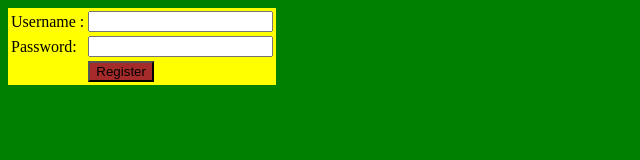
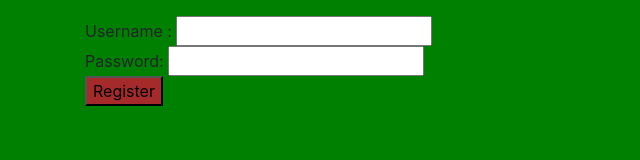
Before and after one commit to aneeshvv/ICTA-full-stack-Calicut, a website: page html_css/index.html in a window 1280 px wide. Shown: the whole page, without its empty margins (0-640 px from the left). Drawn offline with nearby package versions, Linux system fonts and the light colour scheme.

Commit message:
bootstrap completed

```diff
--- a/html_css/index.html
+++ b/html_css/index.html
@@ -1,15 +1,21 @@
 <!DOCTYPE html>
 <html lang="en">
 <head>
+
     <meta charset="UTF-8">
     <meta name="viewport" content="width=device-width, initial-scale=1.0">
     <meta http-equiv="X-UA-Compatible" content="ie=edge">
     <title>Document</title>
+    <link rel="stylesheet" href="https://stackpath.bootstrapcdn.com/bootstrap/4.1.3/css/bootstrap.min.css" integrity="sha384-MCw98/SFnGE8fJT3GXwEOngsV7Zt27NXFoaoApmYm81iuXoPkFOJwJ8ERdknLPMO" crossorigin="anonymous">
+
     <link rel="stylesheet" href="style.css">
 </head>
 </html>
 <body>
-  <table>
+  <div class="container">
+        <div class="row">
+                <div class="col col-12 col-sm-4">
+                        <table class="table"></table>
                         <tr>
                             <td>Username :</td>
                             <td><input type="text"></td>
@@ -23,5 +29,13 @@
                               <td><button class="myButton">Register</button></td>
                           </tr>
                     </table>
+                  </div>
+
+                  <div class="col col-12 col-sm-4"></div>
+          </div>
+
+  </div>
+
+
 </body>
 </html>
```
Lines whose indentation alone changed are shown as unchanged.
